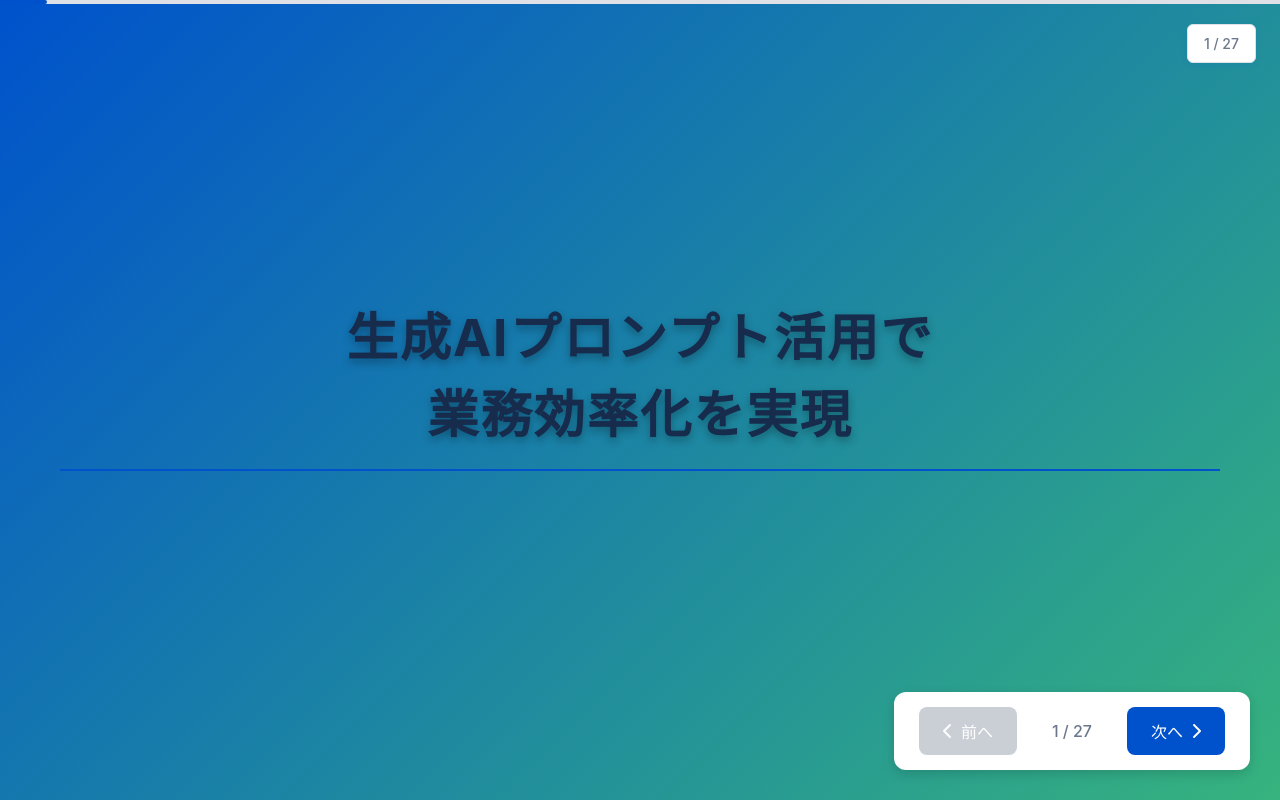
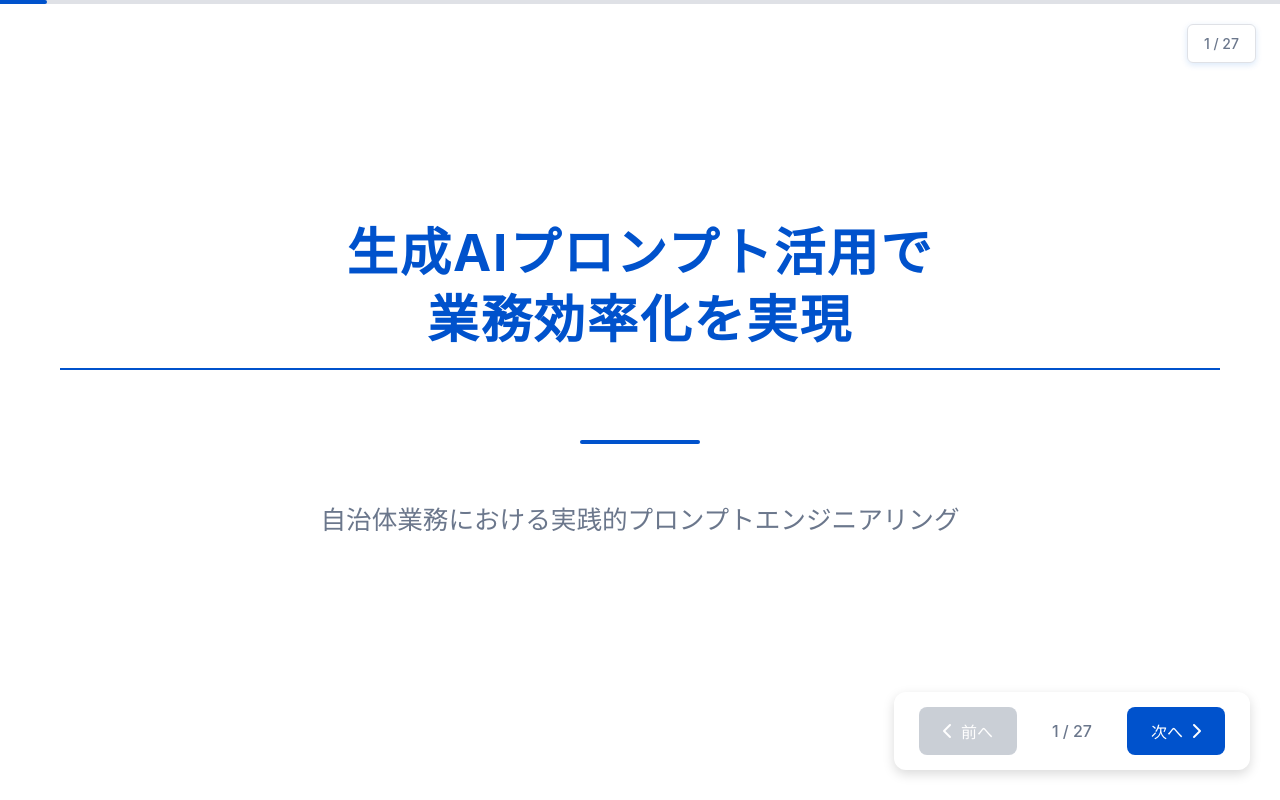
Before and after one commit to spyder1211/presentation, a plain HTML site: page index.html in a window 1280 px wide. Drawn offline with Linux system fonts and the light colour scheme.

Commit message:
スライドタイトルの改善: タイトルスライドを白背景に変更、プロンプト例のタイトルを明確化

```diff
--- a/index.html
+++ b/index.html
@@ -80,8 +80,8 @@
             display: flex !important;
             flex-direction: column;
             justify-content: center;
-            background: linear-gradient(135deg, var(--primary-color) 0%, var(--secondary-color) 100%);
-            color: var(--white);
+            background: var(--white);
+            color: var(--text-color);
         }
 
         .title-slide h1 {
@@ -89,14 +89,23 @@
             margin-bottom: 30px;
             font-weight: 700;
             letter-spacing: 2px;
-            text-shadow: 0 4px 8px rgba(0, 0, 0, 0.3);
+            color: var(--primary-color);
+            line-height: 1.3;
         }
 
         .title-slide .subtitle {
             font-size: 1.6em;
             margin-bottom: 40px;
-            opacity: 0.9;
-            font-weight: 300;
+            color: var(--text-secondary);
+            font-weight: 400;
+        }
+
+        .title-slide .divider {
+            width: 120px;
+            height: 4px;
+            background: var(--primary-color);
+            margin: 40px auto;
+            border-radius: 2px;
         }
 
         .title-slide .date {
@@ -526,6 +535,8 @@
         <!-- スライド1: タイトル -->
         <div class="slide active title-slide">
             <h1>生成AIプロンプト活用で<br>業務効率化を実現</h1>
+            <div class="divider"></div>
+            <p class="subtitle">自治体業務における実践的プロンプトエンジニアリング</p>
         </div>
 
         <!-- スライド2: プロンプトとは？ -->
@@ -842,9 +853,9 @@
 山田</code></pre>
         </div>
 
-        <!-- スライド23: 返信文面作成プロンプト1 -->
+        <!-- スライド14: シンプルプロンプトの例 -->
         <div class="slide">
-            <h1>返信文面作成プロンプト1</h1>
+            <h1>シンプルプロンプトの例</h1>
             <pre><code>このメールの返信を作成してください。
 
 お疲れさまです。
@@ -854,9 +865,9 @@
 山田</code></pre>
         </div>
 
-        <!-- スライド24: ChatGPT出力例1 -->
+        <!-- スライド15: シンプルプロンプトの出力例 -->
         <div class="slide">
-            <h1>ChatGPT出力例1</h1>
+            <h1>シンプルプロンプトの出力例</h1>
             <pre><code>山田様
 
 お疲れさまです。
@@ -884,9 +895,9 @@
 [所属や連絡先など]</code></pre>
         </div>
 
-        <!-- スライド21: 返信文面作成プロンプト2 -->
+        <!-- スライド16: 構造化プロンプトの例 -->
         <div class="slide">
-            <h1>返信文面作成プロンプト2</h1>
+            <h1>構造化プロンプトの例</h1>
             <pre><code>あなたは地方自治体の職員です。
 市民から届いたメールに対して、誠実かつ丁寧で、公的機関らしい返信文を作成してください。
 
@@ -910,9 +921,9 @@
 本文： …（敬語での返信文）…</code></pre>
         </div>
 
-        <!-- スライド22: ChatGPT出力例2 -->
+        <!-- スライド17: 構造化プロンプトの出力例 -->
         <div class="slide">
-            <h1>ChatGPT出力例2</h1>
+            <h1>構造化プロンプトの出力例</h1>
             <pre><code>件名：夏祭り屋台出店について
 
 本文：
```
